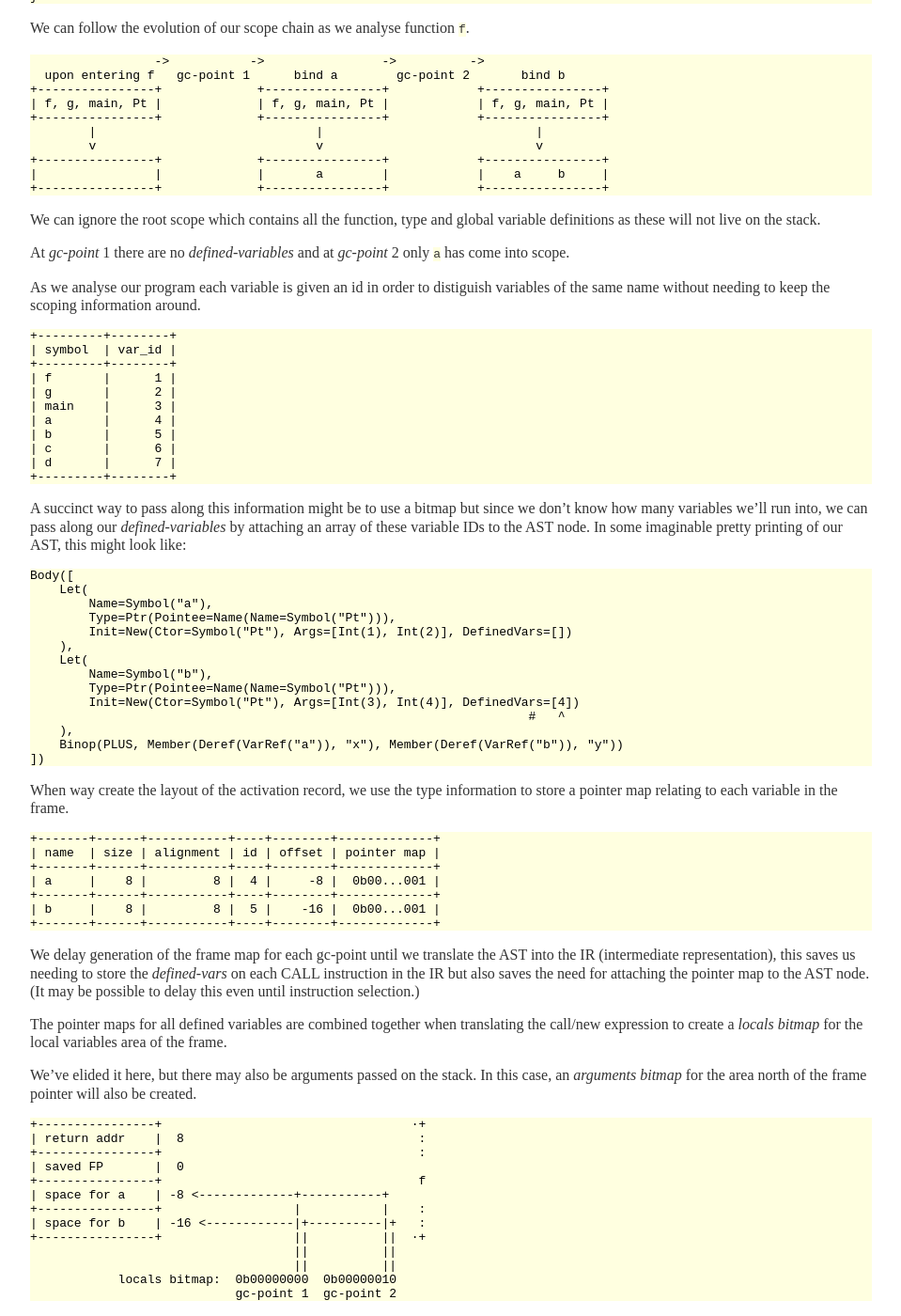
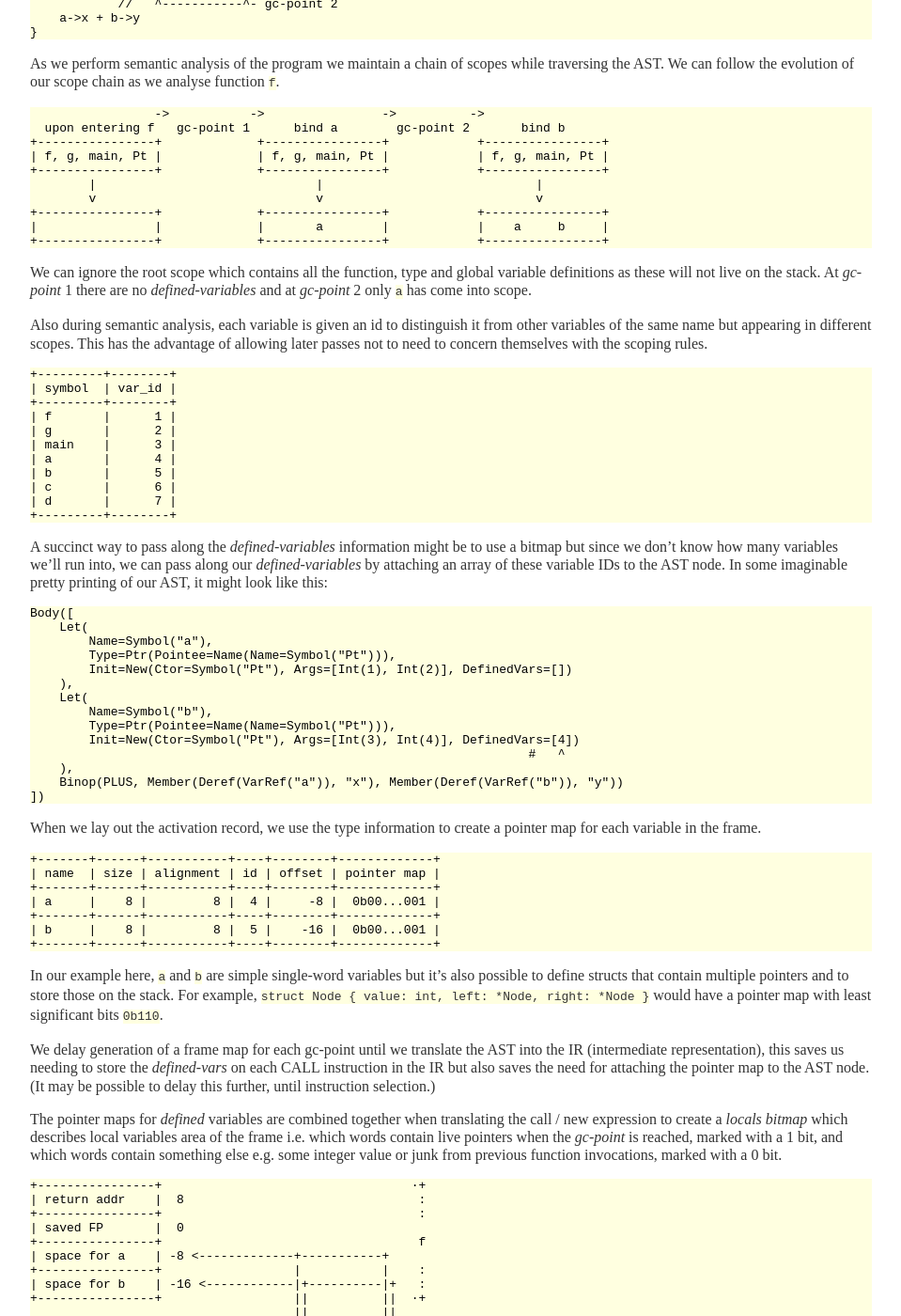
Before and after one commit to cakemanny/cakemanny.github.io, a Jekyll site: the page built from _posts/2023-04-01-computing-stack-maps.md, in a window 1280 px wide and 1400 px high, scrolled down 3858 px. Shown: the whole window at 94% size, without its empty margins (160-1119 px from the left). Built offline with Jekyll 4.4.1, drawn with Linux system fonts in a browser that asks for light colours; some of the changed text lies outside the part shown.

Commit message:
refine wording

````diff
--- a/_posts/2023-04-01-computing-stack-maps.md
+++ b/_posts/2023-04-01-computing-stack-maps.md
@@ -43,8 +43,8 @@
 
 After entering `main`, the stack contains the return address of the caller of
 main (some function in libc), the saved frame pointer of the caller
-and the saved value of the callee-saved `x19` register, so that `x19` is free
-to store the result of calling `f` while `g` is being called.
+and the saved value of the callee-saved `x19` register; the latter, so that
+`x19` is free to store the result of calling `f` while `g` is being called.
 ```
                     FP offset
 : ...            :
@@ -85,10 +85,10 @@
 
 The first line in `f`,
 `let a: *Pt = new Pt {1, 2};`,
-allocates a struct on the heap and assigns a pointer to it to `a`.
-
-After execution of this, the space saved for `a` is populated with a heap
-address.
+allocates a struct on the heap
+and assigns a pointer to it to the variable `a`.
+After execution of this,
+the space saved for `a` is populated with a heap address.
 
 ```
 : ...            :          ---->       : ...            :
@@ -133,9 +134,12 @@
 +----------------+           ·+         +----------------+           ·+
 ```
 
-After returning to main the content of the stack stay the same, we just
-have a view shift. i.e. the frame and stack pointers are restored
-and now point at main's frame.
+After returning to main,
+the contents of the stack stay the same,
+but we have a view shift
+i.e. the frame and stack pointers are restored
+and they now point at main's frame.
+
 ```
 : ...            :          ---->       : ...            :
 +----------------+           ·+         +----------------+           ·+
@@ -156,8 +160,10 @@
 +----------------+           ·+         +----------------+
 ```
 
-After entering `g`, we see that the space reserved for `c` and `d` is still
-populated with the addresses that were used for `a` and `b`
+After entering `g`, space has been reserved for `c` and `d`
+but we see that this space is still
+populated with values stored there during the execution of `f`,
+the addresses that were stored in `a` and `b`.
 ```
 : ...            :          ---->       : ...            :
 +----------------+           ·+         +----------------+           ·+
@@ -178,7 +184,10 @@
 +----------------+                      +----------------+           ·+
 ```
 
-when we come to calculate our stack maps, we must tell the garbarge collector
+<!-- This is the important observation.
+These are valid addresses in within the heap.  ??
+-->
+When we come to calculate our stack maps, we must tell the garbage collector
 that there are no live pointers here at this time.
 
 After executing the line `let c: *Pt = new Pt {5, 6};` , the space allocated
@@ -227,18 +236,13 @@
 +----------------+           ·+         +----------------+           ·+
 ```
 
-The program will complete by dereferencing those heap addresses and
-adding together the values in the fields but for the sake of this article,
-that work can be all done in registers and so doesn't affect our stacks.
-(Actually, there are some interesting problems there but we'll come back
-to them in a future article).
-
-<!--
-
-I guess the plan for this article was to write about recording the defined
-(i.e. initialised) variable at each call and new.
-
--->
+The program will complete by dereferencing those heap addresses,
+adding together the values from the fields
+and then adding that to the result from `f`.
+For the sake of this article, however,
+that work can all be done in registers and so doesn't affect our stack frames.
+_Actually the spilled registers may be relevant
+ but we'll come back to them in a future article_.
 
 The main problem we want to focus on today is the one of how to tell the
 garbage collector what is junk and what is not.
@@ -269,19 +273,24 @@
 
 Let's go through our program and work out the _defined-variables_.
 
-`main` is rather simple. It has two `gc-points`, the calls to `f` and `g`, and
-no variables in scope at those points, so quite simple: no _defined-variables_.
+`main` is rather simple.
+It has two _gc-points_, the calls to `f` and to `g`,
+and no variables in scope at those points,
+so quite simple: no _defined-variables_.
 ```
 fn main() -> int {
     f() + g()
+//  ^-^   ^-^- gc-point 2
+//    \- gc-point 1
 }
 ```
-<!-- TODO: come back and annotate in some way -->
 
 
-`f` is getting a bit more interesting. We have two _gc-points_, one when
-allocating the `Pt` to store in `a` and the second when allocating the `Pt`
-to store in `b`.
+`f` is getting a bit more interesting. We have two _gc-points_,
+one when allocating the first `Pt` struct,
+the address of which we store in `a`,
+and the second when allocating the second `Pt` struct,
+address stored in `b`.
 ```
 fn f() -> int {
     let a: *Pt = new Pt {1, 2};
@@ -293,7 +302,11 @@
 ```
 
 
+As we perform semantic analysis of the program we maintain a chain of scopes
+while traversing the AST.
 We can follow the evolution of our scope chain as we analyse function `f`.
+
+
 ```
                  ->           ->                ->          ->
   upon entering f   gc-point 1      bind a        gc-point 2       bind b
@@ -309,14 +322,16 @@
 
 We can ignore the root scope which contains all the function, type and global
 variable definitions as these will not live on the stack.
-
 At _gc-point_ 1 there are no _defined-variables_ and at _gc-point_ 2 only `a`
 has come into scope.
 
 
-As we analyse our program each variable is given an id in order to distiguish
-variables of the same name without needing to keep the scoping information
-around.
+<!-- talk about future AST traversals? -->
+Also during semantic analysis,
+each variable is given an id to distinguish it from other
+variables of the same name but appearing in different scopes.
+This has the advantage of allowing later passes not to need to concern
+themselves with the scoping rules.
 
 ```
 +---------+--------+
@@ -332,10 +347,12 @@
 +---------+--------+
 ```
 
-A succinct way to pass along this information might be to use a bitmap
-but since we don't know how many variables we'll run into, we can pass along
-our _defined-variables_ by attaching an array of these variable IDs to the
-AST node. In some imaginable pretty printing of our AST, this might look like:
+A succinct way to pass along the _defined-variables_ information
+might be to use a bitmap
+but since we don't know how many variables we'll run into,
+we can pass along our _defined-variables_ by attaching an array of these
+variable IDs to the AST node.
+In some imaginable pretty printing of our AST, it might look like this:
 
 ```
 Body([
@@ -389,8 +406,8 @@
 -->
 
 
-When way create the layout of the activation record, we use
-the type information to store a pointer map relating to each variable
+When we lay out the activation record,
+we use the type information to create a pointer map for each variable
 in the frame.
 
 ```
@@ -403,19 +420,27 @@
 +-------+------+-----------+----+--------+-------------+
 ```
 
-We delay generation of the frame map for each gc-point until we translate
+In our example here, `a` and `b` are simple single-word variables but it's
+also possible to define structs that contain multiple pointers and to store
+those on the stack.
+For example, `struct Node { value: int, left: *Node, right: *Node }` would
+have a pointer map with least significant bits `0b110`.
+<!-- Give examples of types with more interesting pointer maps? -->
+
+
+We delay generation of a frame map for each gc-point until we translate
 the AST into the IR (intermediate representation), this saves us needing to
 store the _defined-vars_ on each CALL instruction in the IR but also saves
 the need for attaching the pointer map to the AST node. (It may be possible
-to delay this even until instruction selection.)
+to delay this further, until instruction selection.)
 
-The pointer maps for all defined variables are combined together when
-translating the call/new expression to create a _locals bitmap_ for the
-local variables area of the frame.
-
-We've elided it here, but there may also be arguments passed on the stack.
-In this case, an _arguments bitmap_ for the area north of the frame pointer
-will also be created.
+The pointer maps for _defined_ variables are combined together when
+translating the call / new expression to create a _locals bitmap_
+which describes
+local variables area of the frame i.e. which words contain live pointers
+when the _gc-point_ is reached, marked with a 1 bit, and which words
+contain something else e.g. some integer value or junk from previous
+function invocations, marked with a 0 bit.
 
 ```
 +----------------+                                  ·+
@@ -433,17 +458,22 @@
                             gc-point 1  gc-point 2
 ```
 
+We've elided it here but there may also be arguments passed on the stack.
+In such case, an _arguments bitmap_ for the area north of the frame pointer
+will also be created.
 
 <!--
 
     talk about the saving of the frame maps, with their instruction
 -->
 
-During instruction selection, we emit a label after each function call.
-In the final assembly it looks like these shown additions. `sl_alloc_des` is
-our allocation function. `Lret4` labels the `mov` instruction directly after
-the first call to `sl_alloc_des` and `Lret5` the `mov` instruction directly
-after the second.
+During instruction selection we emit a label after each function call.
+In the final assembly it looks like the additions shown in the following
+snippet.
+(The lines prefixed with '+').
+`sl_alloc_des` is our allocation function.
+`Lret4` labels the `mov` instruction directly after the first call to
+`sl_alloc_des` and `Lret5` the `mov` instruction directly after the second.
 
 ```diff
  	.globl	_f
@@ -492,8 +522,11 @@
 after the code in the data segment.
 
 The maps are linked together and given a well-known name for the GC to find.
-For `f` alone, this could look something like the following.
-Fields related to details we'll talk about next time have been omitted.
+In the case of structlang, `sl_rt_frame_maps`.
+For `f` alone, this could look something like the following snippet of arm64
+assembly.
+Here, fields related to spilled and callee-saved registers have been omitted.
+_As briefly hinted before, I hope to come back to those in a future article._
 
 ```
 	.section	__DATA,__const
````
Also changed, not shown: other parts of _posts/2023-04-01-computing-stack-maps.md (+8 -7 lines).
